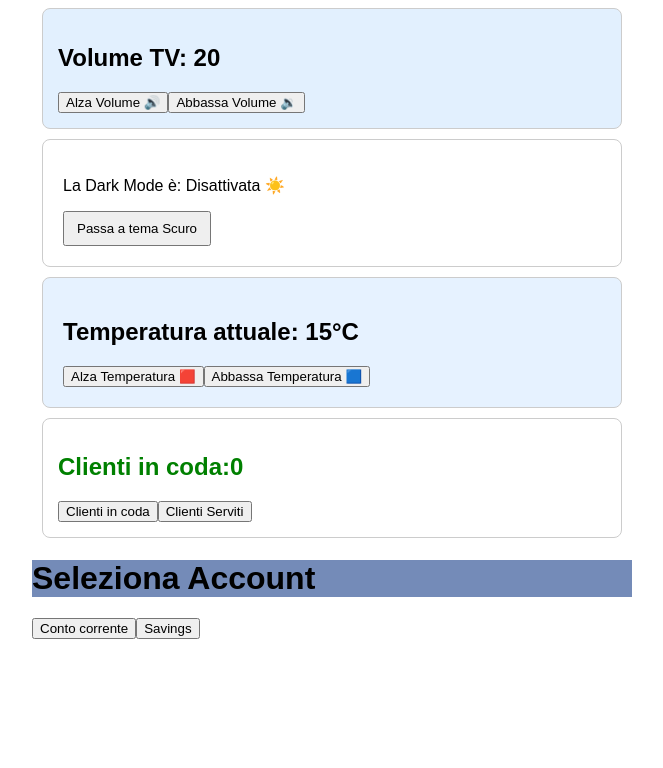
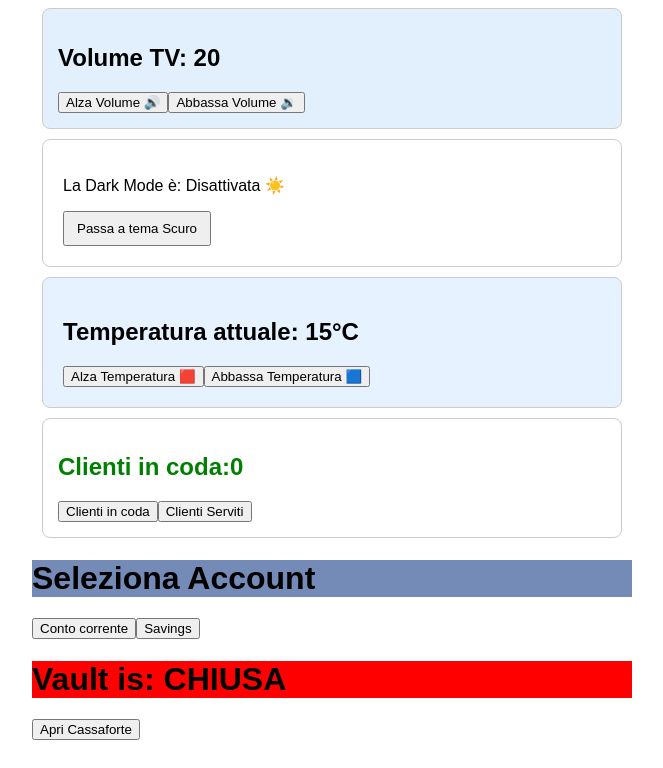
Before and after one commit to luca-ros/basicReactExer, a React (Vite) app: page / in a window 1280 px wide. Shown: the part 1139-1907 px from the top of the page, without its empty margins (308-971 px from the left). Before the commit the page ends 1806 px from the top, so only its background shows below. Built offline with nearby package versions, Linux system fonts and the light colour scheme.

Commit message:
Vault Status feat

```diff
--- a/src/App.tsx
+++ b/src/App.tsx
@@ -14,6 +14,7 @@ import DarkModeToggle from "./components/03-StateAndClick/DarkModeToggle";
 import TemperatureGauge from "./components/03-StateAndClick/TemperatureGauge";
 import BankCounter from "./components/03-StateAndClick/BankCounter";
 import AccountSelector from "./components/03-StateAndClick/AccountSelector";
+import VaultStatus from "./components/03-StateAndClick/VaultStatus";
 
 
 function App() {
@@ -42,6 +43,8 @@ function App() {
             <TemperatureGauge />
             <BankCounter />
             <AccountSelector />
+            <VaultStatus />
+
         </div>
     )
 }
--- /dev/null
+++ b/src/components/03-StateAndClick/VaultStatus.tsx
@@ -0,0 +1,29 @@
+import { useState } from "react";
+
+function VaultStatus() {
+    const [vault, setVault] = useState<string>("CHIUSA")
+
+    function setVaultOpen() {
+        setVault("APERTA")
+    }
+    function setVaultClose() {
+        setVault("CHIUSA")
+    }
+
+    return (
+        <div>
+            <h1 style={{ backgroundColor: vault === "CHIUSA" ? "red": "green"}}>Vault is: {vault}</h1>
+
+            {vault === "CHIUSA" ? (
+                // Se è chiusa, mostro il bottone per APRIRE
+                <button onClick={setVaultOpen}>Apri Cassaforte</button>
+            ) : (
+                // Se è aperta, mostro il bottone per CHIUDERE
+                <button onClick={setVaultClose}>Chiudi Cassaforte</button>
+            )}
+
+        </div >
+    )
+}
+
+export default VaultStatus
```
